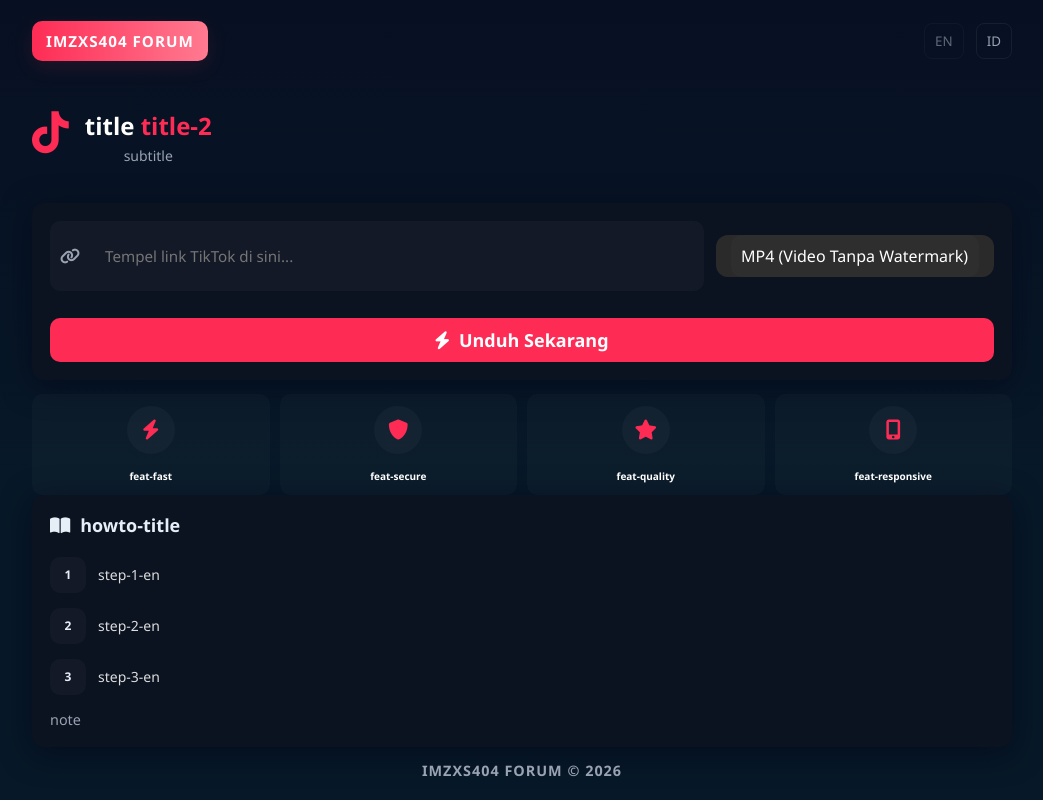
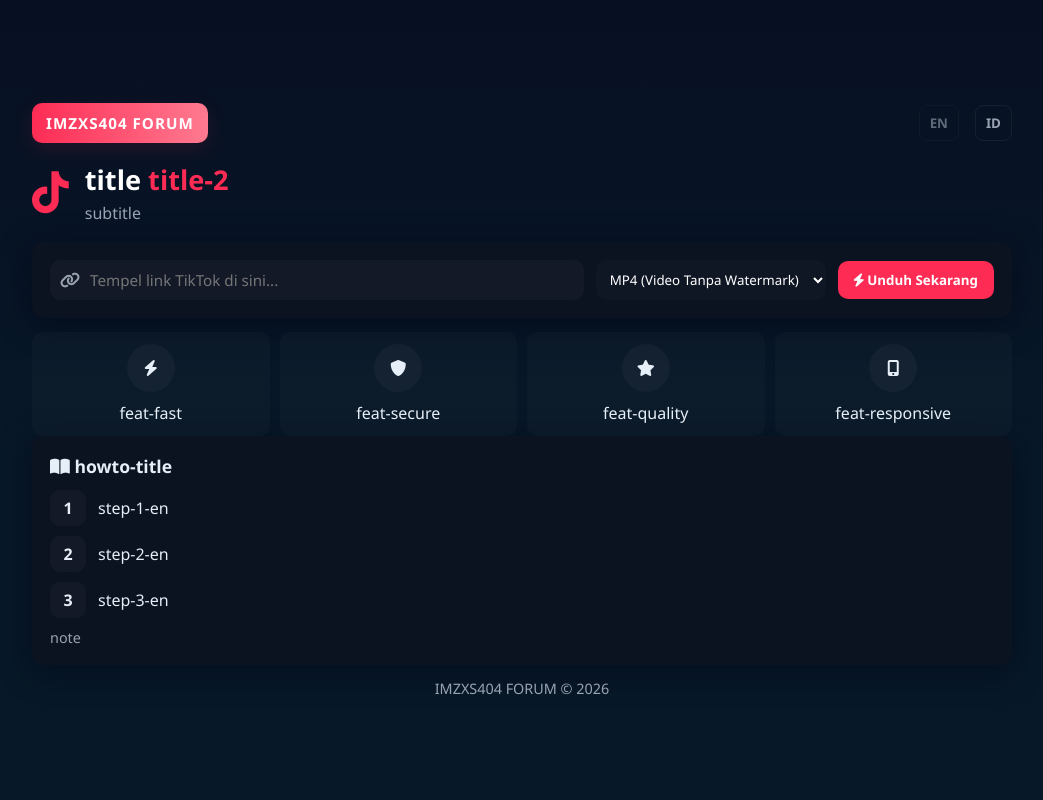
Before and after one commit to imamnawawipurworejo-dotcom/titkok-downloader-no-watermak, a website: page public/index.html in a window 1280 px wide. Shown: the whole page, without its empty margins (118-1161 px from the left). Drawn offline with Linux system fonts and the light colour scheme.

Commit message:
Fix styling conflict by replacing old CSS with the updated modern TikTok downloader design

```diff
--- a/public/style.css
+++ b/public/style.css
@@ -1,190 +1,335 @@
 :root {
-    --bg-color: #0d0d0d;
-    --card-bg: #1a1a1a;
-    --primary: #fe2c55; /* TikTok Red */
-    --primary-hover: #e02045;
-    --text-main: #ffffff;
-    --text-muted: #888888;
-    --border-radius: 20px;
+  --accent: #fe2c55;
+  --bg: #0f1724;
+  --card: #0b1220;
+  --muted: #9aa3b2;
+  --glass: rgba(255, 255, 255, 0.03);
+  --text: #e6eef7;
+  --dark: #071022;
+  --shadow: rgba(2, 6, 23, 0.6);
 }
 
-* { box-sizing: border-box; margin: 0; padding: 0; font-family: 'Segoe UI', Tahoma, Geneva, Verdana, sans-serif; }
+* {
+  box-sizing: border-box;
+  margin: 0;
+  padding: 0;
+  font-family: 'Segoe UI', Tahoma, Geneva, Verdana, sans-serif;
+}
+
+html, body {
+  min-height: 100%;
+  background: linear-gradient(180deg, var(--dark) 0%, #071828 60%);
+  color: var(--text);
+}
 
 body {
-    background-color: var(--bg-color);
-    color: var(--text-main);
   display: flex;
+  align-items: center;
   justify-content: center;
-    min-height: 100vh;
-    padding: 20px;
-    /* Grid background effect (optional) */
-    background-image: linear-gradient(rgba(255, 255, 255, 0.03) 1px, transparent 1px),
-    linear-gradient(90deg, rgba(255, 255, 255, 0.03) 1px, transparent 1px);
-    background-size: 50px 50px;
+  padding: 28px;
 }
 
 .container {
   width: 100%;
-    max-width: 480px; /* Mobile app feel */
-    display: flex;
-    flex-direction: column;
-    gap: 20px;
+  max-width: 980px;
 }
 
-/* Header */
-.header { text-align: center; margin-bottom: 10px; }
-.header h1 { font-size: 24px; font-weight: 800; margin-top: 10px; }
-.highlight { color: var(--primary); }
-.subtitle { color: var(--text-muted); font-size: 14px; margin-top: 5px; }
-
-/* Cards */
-.card {
-    background-color: var(--card-bg);
-    border-radius: var(--border-radius);
-    padding: 25px;
-    box-shadow: 0 10px 30px rgba(0,0,0,0.5);
+.top-creator {
+  display: flex;
+  align-items: center;
+  justify-content: space-between;
+  margin-bottom: 18px;
 }
 
-/* Inputs */
-.input-group, .select-group {
-    background-color: #2a2a2a;
-    border-radius: 12px;
+.creator-badge {
+  background: linear-gradient(90deg, var(--accent), #ff7a90);
+  color: #fff;
+  padding: 10px 14px;
+  border-radius: 10px;
+  font-weight: 700;
+  letter-spacing: 1px;
+  font-size: 0.95rem;
+  box-shadow: 0 6px 20px rgba(255, 44, 85, 0.12);
+}
+
+.lang-toggle {
+  display: flex;
+  gap: 8px;
+}
+
+.lang-toggle button {
+  background: transparent;
+  border: 1px solid rgba(255, 255, 255, 0.06);
+  color: var(--muted);
+  padding: 8px 10px;
+  border-radius: 8px;
+  cursor: pointer;
+  font-weight: 600;
+}
+
+.lang-toggle button:hover {
+  color: #fff;
+}
+
+.header {
   display: flex;
   align-items: center;
-    padding: 0 15px;
-    margin-bottom: 15px;
+  gap: 16px;
+  margin-bottom: 18px;
+}
+
+.logo i {
+  font-size: 42px;
+  color: var(--accent);
+}
+
+.header h1 {
+  margin: 0;
+  font-size: 1.7rem;
+  color: #fff;
+}
+
+.highlight {
+  color: var(--accent);
+}
+
+.subtitle {
+  margin-top: 4px;
+  color: var(--muted);
+}
+
+.card {
+  background: var(--card);
+  padding: 18px;
+  border-radius: 12px;
+  color: var(--text);
+  box-shadow: 0 6px 30px var(--shadow);
+  margin-bottom: 14px;
+}
+
+.main-card {
+  display: flex;
+  flex-wrap: wrap;
+  gap: 12px;
+  align-items: center;
+}
+
+.input-group {
+  flex: 1;
+  display: flex;
+  align-items: center;
+  background: var(--glass);
+  padding: 10px;
+  border-radius: 10px;
+}
+
+.input-group .icon-link {
+  margin-right: 10px;
+  color: var(--muted);
+}
+
+input[type='text'] {
+  background: transparent;
+  border: 0;
+  color: #fff;
+  outline: none;
+  flex: 1;
+  font-size: 0.95rem;
+}
+
+.select-group {
   position: relative;
 }
 
-input, select {
-    background: transparent;
-    border: none;
-    color: white;
-    padding: 15px;
-    width: 100%;
-    outline: none;
-    font-size: 16px;
+select {
+  padding: 10px;
+  border-radius: 10px;
+  border: 0;
+  background: rgba(255, 255, 255, 0.02);
+  color: #fff;
+  min-width: 210px;
 }
 
-.icon-link, .icon-select { color: var(--text-muted); }
-select { appearance: none; cursor: pointer; }
-
-/* Button */
 #downloadBtn {
-    background-color: var(--primary);
-    color: white;
-    width: 100%;
-    border: none;
-    padding: 16px;
-    border-radius: 30px; /* Pill shape */
-    font-size: 18px;
-    font-weight: bold;
+  background: var(--accent);
+  border: 0;
+  color: #fff;
+  padding: 10px 16px;
+  border-radius: 10px;
+  font-weight: 700;
   cursor: pointer;
-    transition: 0.3s;
-    display: flex;
-    align-items: center;
-    justify-content: center;
-    gap: 10px;
 }
 
-#downloadBtn:hover { background-color: var(--primary-hover); transform: scale(1.02); }
+.loader {
+  width: 36px;
+  height: 36px;
+  border-radius: 50%;
+  border: 4px solid rgba(255, 255, 255, 0.06);
+  border-top-color: var(--accent);
+  animation: spin 1s linear infinite;
+}
 
-/* Features Grid */
+.hidden {
+  display: none !important;
+}
+
+@keyframes spin {
+  to {
+    transform: rotate(360deg);
+  }
+}
+
 .features-grid {
   display: grid;
   grid-template-columns: repeat(4, 1fr);
   gap: 10px;
-    text-align: center;
+  margin-top: 10px;
 }
-.feature-item span { font-size: 10px; font-weight: bold; color: white; display: block; margin-top: 5px;}
+
+.feature-item {
+  background: rgba(255, 255, 255, 0.02);
+  padding: 12px;
+  border-radius: 10px;
+  display: flex;
+  align-items: center;
+  gap: 10px;
+  justify-content: center;
+  flex-direction: column;
+}
+
 .icon-circle {
-    background: #252525;
-    width: 50px;
-    height: 50px;
+  width: 48px;
+  height: 48px;
   border-radius: 50%;
-    margin: 0 auto;
+  background: rgba(255, 255, 255, 0.03);
   display: flex;
   align-items: center;
   justify-content: center;
-    color: var(--primary);
+}
+
+.instructions h2 {
+  margin-bottom: 12px;
+  font-size: 1.1rem;
+}
+
+.instructions .step {
+  display: flex;
+  gap: 12px;
+  align-items: center;
+  margin-top: 10px;
+}
+
+.step-num {
+  width: 36px;
+  height: 36px;
+  border-radius: 10px;
+  background: rgba(255, 255, 255, 0.03);
+  display: flex;
+  align-items: center;
+  justify-content: center;
+  font-weight: 700;
+}
+
+.footer {
+  text-align: center;
+  color: var(--muted);
+  margin-top: 8px;
+  font-size: 0.9rem;
+}
+
+.result-card .user-info {
+  display: flex;
+  justify-content: space-between;
+  align-items: center;
+}
+
+.result-card h3 {
+  margin: 0;
+}
+
+.stats {
+  display: flex;
+  gap: 8px;
+  align-items: center;
+}
+
+.stats span {
+  display: inline-flex;
+  gap: 6px;
+  align-items: center;
+  color: var(--muted);
+}
+
+.slider-wrapper {
+  background: rgba(255, 255, 255, 0.02);
+  padding: 8px;
+  border-radius: 10px;
+  min-height: 140px;
+  display: flex;
+  align-items: center;
+  justify-content: center;
+}
+
+.slider img {
+  max-width: 100%;
+  height: auto;
+  border-radius: 8px;
+}
+
+.action-buttons {
+  display: flex;
+  gap: 10px;
+  margin-top: 10px;
+}
+
+.btn-secondary {
+  background: transparent;
+  border: 1px solid rgba(255, 255, 255, 0.06);
+  padding: 8px 12px;
+  border-radius: 8px;
+  color: #fff;
+  text-decoration: none;
+  display: inline-block;
+  text-align: center;
+}
+
+.btn-secondary.outline {
+  border-style: dashed;
+}
+
+.slider-controls {
+  display: flex;
+  align-items: center;
+  gap: 10px;
+  justify-content: center;
+  margin-top: 10px;
+}
+
+.slider-controls button {
+  background: transparent;
+  border: 0;
+  color: #fff;
+  cursor: pointer;
   font-size: 20px;
 }
 
-/* Instructions */
-.instructions h2 { font-size: 18px; display: flex; align-items: center; gap: 10px; margin-bottom: 20px;}
-.step { display: flex; align-items: center; gap: 15px; margin-bottom: 15px; }
-.step-num {
-    background: var(--primary);
-    width: 25px;
-    height: 25px;
-    border-radius: 50%;
-    display: flex;
-    align-items: center;
-    justify-content: center;
-    font-size: 12px;
-    font-weight: bold;
+#btnDownloadCurrentSlide,
+#downloadAllBtn {
+  margin-top: 10px;
 }
-.step p { font-size: 14px; color: #ddd; }
 
-/* Result Area */
-.hidden { display: none !important; }
-.user-info { display: flex; justify-content: space-between; align-items: center; margin-bottom: 15px; border-bottom: 1px solid #333; padding-bottom: 10px; }
-.stats span { margin-left: 10px; font-size: 12px; color: var(--text-muted); }
-
-/* Video Player */
-video { width: 100%; border-radius: 10px; margin-bottom: 15px; }
-
-/* Buttons */
-.btn-secondary {
-    display: block;
+video {
   width: 100%;
-    padding: 12px;
-    background: #2a2a2a;
-    color: white;
-    text-align: center;
-    text-decoration: none;
-    border-radius: 10px;
-    margin-bottom: 10px;
-    font-weight: 600;
-    border: none;
-    cursor: pointer;
-}
-.btn-secondary.outline { border: 1px solid #333; background: transparent; }
-.btn-secondary:hover { background: #333; }
-
-/* Photo Slider Styles */
-.slider-wrapper {
-    overflow: hidden;
-    width: 100%;
-    border-radius: 10px;
-    position: relative;
-    aspect-ratio: 9/16; /* TikTok ratio */
+  border-radius: 8px;
   background: #000;
 }
-.slider {
-    display: flex;
-    transition: transform 0.3s ease-in-out;
-    height: 100%;
+
+@media (max-width: 700px) {
+  .features-grid {
+    grid-template-columns: repeat(2, 1fr);
   }
-.slider img {
-    min-width: 100%;
-    object-fit: contain;
-    height: 100%;
+
+  .header {
+    gap: 8px;
   }
-.slider-controls {
-    display: flex;
-    justify-content: space-between;
-    align-items: center;
-    margin-top: 10px;
-    color: white;
 }
-.slider-controls button {
-    background: transparent; border: none; color: white; font-size: 20px; cursor: pointer; padding: 0 15px;
-}
-.loader {
-    border: 4px solid #333; border-top: 4px solid var(--primary); border-radius: 50%; width: 30px; height: 30px;
-    animation: spin 1s linear infinite; margin: 10px auto;
-}
-@keyframes spin { 0% { transform: rotate(0deg); } 100% { transform: rotate(360deg); } }
-
-.footer { text-align: center; color: #444; font-size: 12px; margin-top: 20px; font-weight: bold; letter-spacing: 1px;}
```
Lines whose indentation alone changed are shown as unchanged.
